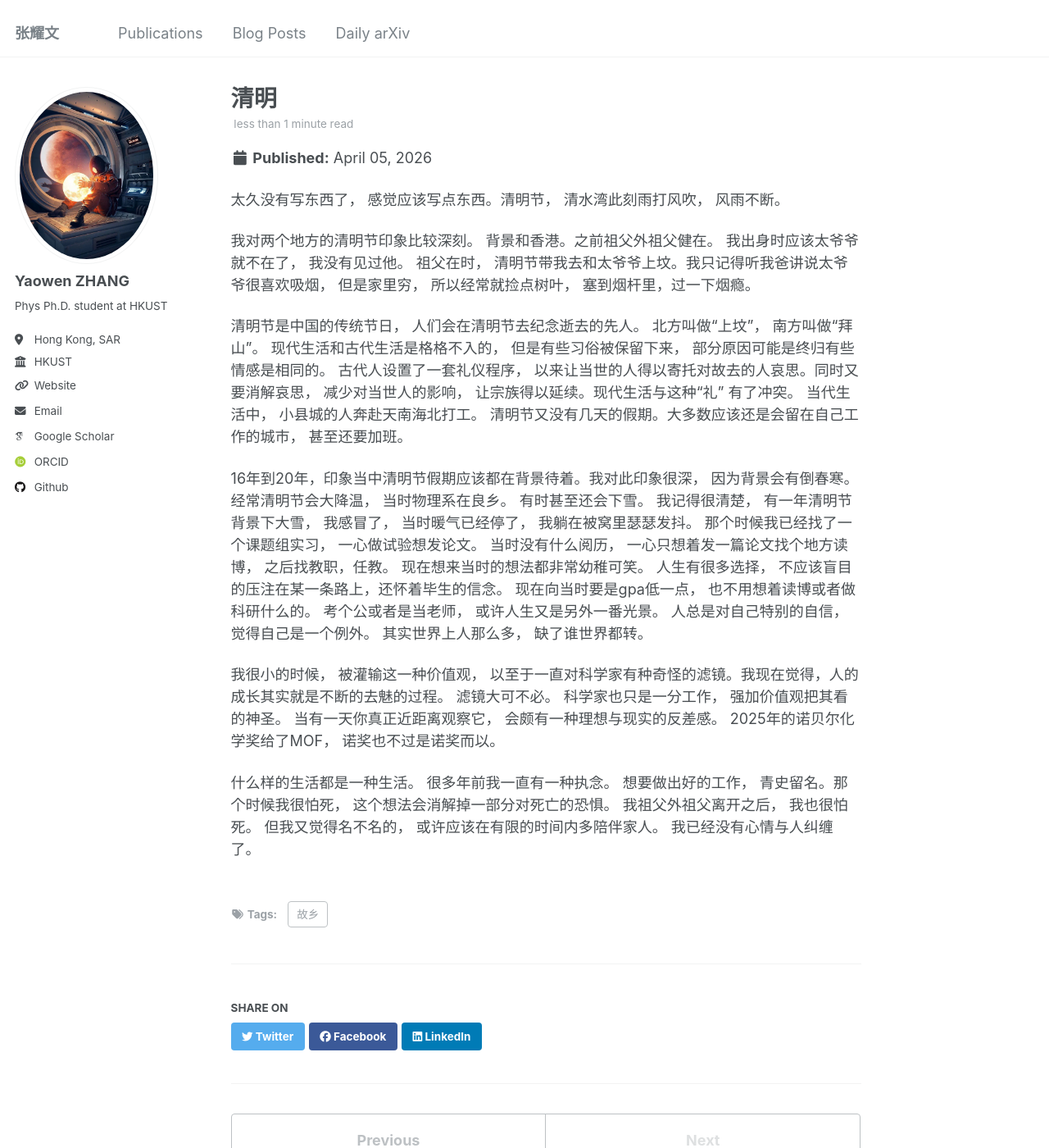
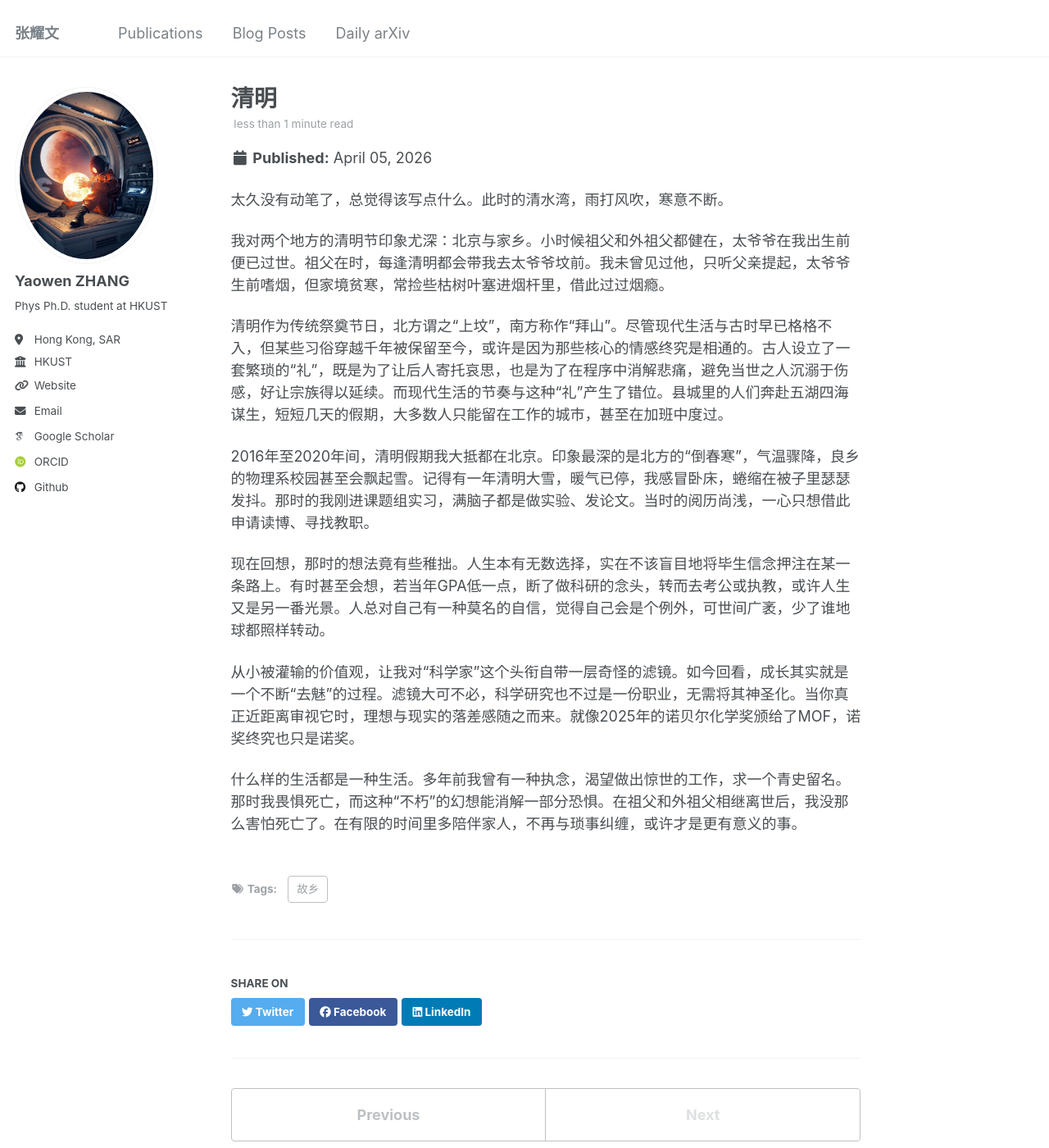
Before and after one commit to phyzyw/phyzyw.github.io, a Jekyll site: the page built from _posts/2026-04-05-blog-post.md, in a window 1280 px wide and 1400 px high. Shown: the whole window at 82% size. Built offline with Jekyll 4.4.1, drawn with Linux system fonts in a browser that asks for light colours; some web fonts are replaced.

Commit message:
add blogs

```diff
--- a/_posts/2026-04-05-blog-post.md
+++ b/_posts/2026-04-05-blog-post.md
@@ -6,14 +6,16 @@ tags:
   - 故乡
 ---
 
-太久没有写东西了， 感觉应该写点东西。清明节， 清水湾此刻雨打风吹， 风雨不断。
+太久没有动笔了，总觉得该写点什么。此时的清水湾，雨打风吹，寒意不断。
 
-我对两个地方的清明节印象比较深刻。 背景和香港。之前祖父外祖父健在。 我出身时应该太爷爷就不在了， 我没有见过他。 祖父在时， 清明节带我去和太爷爷上坟。我只记得听我爸讲说太爷爷很喜欢吸烟， 但是家里穷， 所以经常就捡点树叶， 塞到烟杆里，过一下烟瘾。
+我对两个地方的清明节印象尤深：北京与家乡。小时候祖父和外祖父都健在，太爷爷在我出生前便已过世。祖父在时，每逢清明都会带我去太爷爷坟前。我未曾见过他，只听父亲提起，太爷爷生前嗜烟，但家境贫寒，常捡些枯树叶塞进烟杆里，借此过过烟瘾。
 
-清明节是中国的传统节日， 人们会在清明节去纪念逝去的先人。 北方叫做“上坟”， 南方叫做“拜山”。 现代生活和古代生活是格格不入的， 但是有些习俗被保留下来， 部分原因可能是终归有些情感是相同的。 古代人设置了一套礼仪程序， 以来让当世的人得以寄托对故去的人哀思。同时又要消解哀思， 减少对当世人的影响， 让宗族得以延续。现代生活与这种“礼” 有了冲突。 当代生活中， 小县城的人奔赴天南海北打工。 清明节又没有几天的假期。大多数应该还是会留在自己工作的城市， 甚至还要加班。
+清明作为传统祭奠节日，北方谓之“上坟”，南方称作“拜山”。尽管现代生活与古时早已格格不入，但某些习俗穿越千年被保留至今，或许是因为那些核心的情感终究是相通的。古人设立了一套繁琐的“礼”，既是为了让后人寄托哀思，也是为了在程序中消解悲痛，避免当世之人沉溺于伤感，好让宗族得以延续。而现代生活的节奏与这种“礼”产生了错位。县城里的人们奔赴五湖四海谋生，短短几天的假期，大多数人只能留在工作的城市，甚至在加班中度过。
 
-16年到20年，印象当中清明节假期应该都在背景待着。我对此印象很深， 因为背景会有倒春寒。 经常清明节会大降温， 当时物理系在良乡。 有时甚至还会下雪。 我记得很清楚， 有一年清明节背景下大雪， 我感冒了， 当时暖气已经停了， 我躺在被窝里瑟瑟发抖。 那个时候我已经找了一个课题组实习， 一心做试验想发论文。 当时没有什么阅历， 一心只想着发一篇论文找个地方读博， 之后找教职，任教。 现在想来当时的想法都非常幼稚可笑。 人生有很多选择， 不应该盲目的压注在某一条路上，还怀着毕生的信念。 现在向当时要是gpa低一点， 也不用想着读博或者做科研什么的。 考个公或者是当老师， 或许人生又是另外一番光景。 人总是对自己特别的自信， 觉得自己是一个例外。 其实世界上人那么多， 缺了谁世界都转。
+2016年至2020年间，清明假期我大抵都在北京。印象最深的是北方的“倒春寒”，气温骤降，良乡的物理系校园甚至会飘起雪。记得有一年清明大雪，暖气已停，我感冒卧床，蜷缩在被子里瑟瑟发抖。那时的我刚进课题组实习，满脑子都是做实验、发论文。当时的阅历尚浅，一心只想借此申请读博、寻找教职。
 
-我很小的时候， 被灌输这一种价值观， 以至于一直对科学家有种奇怪的滤镜。我现在觉得，人的成长其实就是不断的去魅的过程。 滤镜大可不必。 科学家也只是一分工作， 强加价值观把其看的神圣。 当有一天你真正近距离观察它， 会颇有一种理想与现实的反差感。 2025年的诺贝尔化学奖给了MOF， 诺奖也不过是诺奖而以。
+现在回想，那时的想法竟有些稚拙。人生本有无数选择，实在不该盲目地将毕生信念押注在某一条路上。有时甚至会想，若当年GPA低一点，断了做科研的念头，转而去考公或执教，或许人生又是另一番光景。人总对自己有一种莫名的自信，觉得自己会是个例外，可世间广袤，少了谁地球都照样转动。
 
-什么样的生活都是一种生活。 很多年前我一直有一种执念。 想要做出好的工作， 青史留名。那个时候我很怕死， 这个想法会消解掉一部分对死亡的恐惧。 我祖父外祖父离开之后， 我也很怕死。 但我又觉得名不名的， 或许应该在有限的时间内多陪伴家人。 我已经没有心情与人纠缠了。
+从小被灌输的价值观，让我对“科学家”这个头衔自带一层奇怪的滤镜。如今回看，成长其实就是一个不断“去魅”的过程。滤镜大可不必，科学研究也不过是一份职业，无需将其神圣化。当你真正近距离审视它时，理想与现实的落差感随之而来。就像2025年的诺贝尔化学奖颁给了MOF，诺奖终究也只是诺奖。
+
+什么样的生活都是一种生活。多年前我曾有一种执念，渴望做出惊世的工作，求一个青史留名。那时我畏惧死亡，而这种“不朽”的幻想能消解一部分恐惧。在祖父和外祖父相继离世后，我没那么害怕死亡了。在有限的时间里多陪伴家人，不再与琐事纠缠，或许才是更有意义的事。
```
